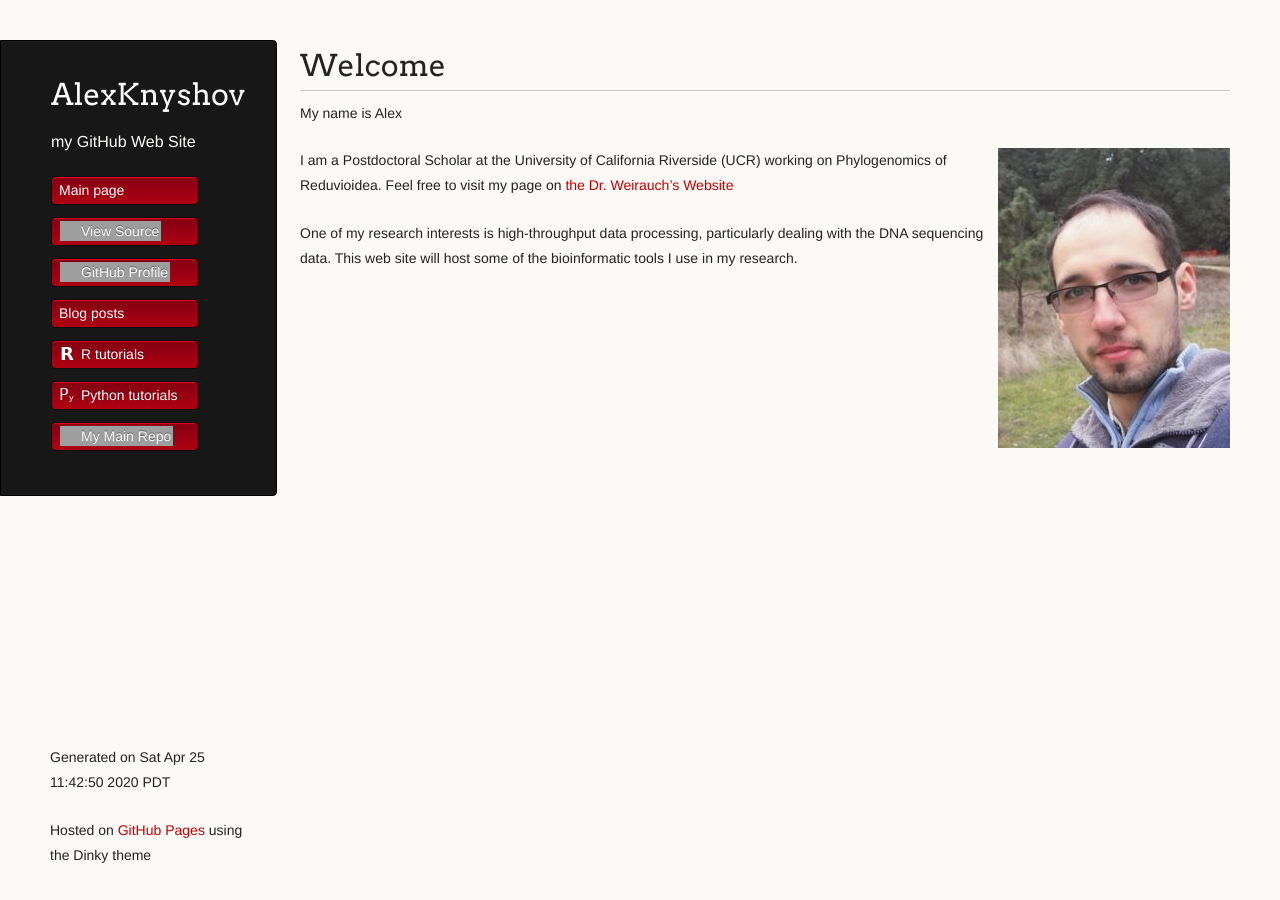
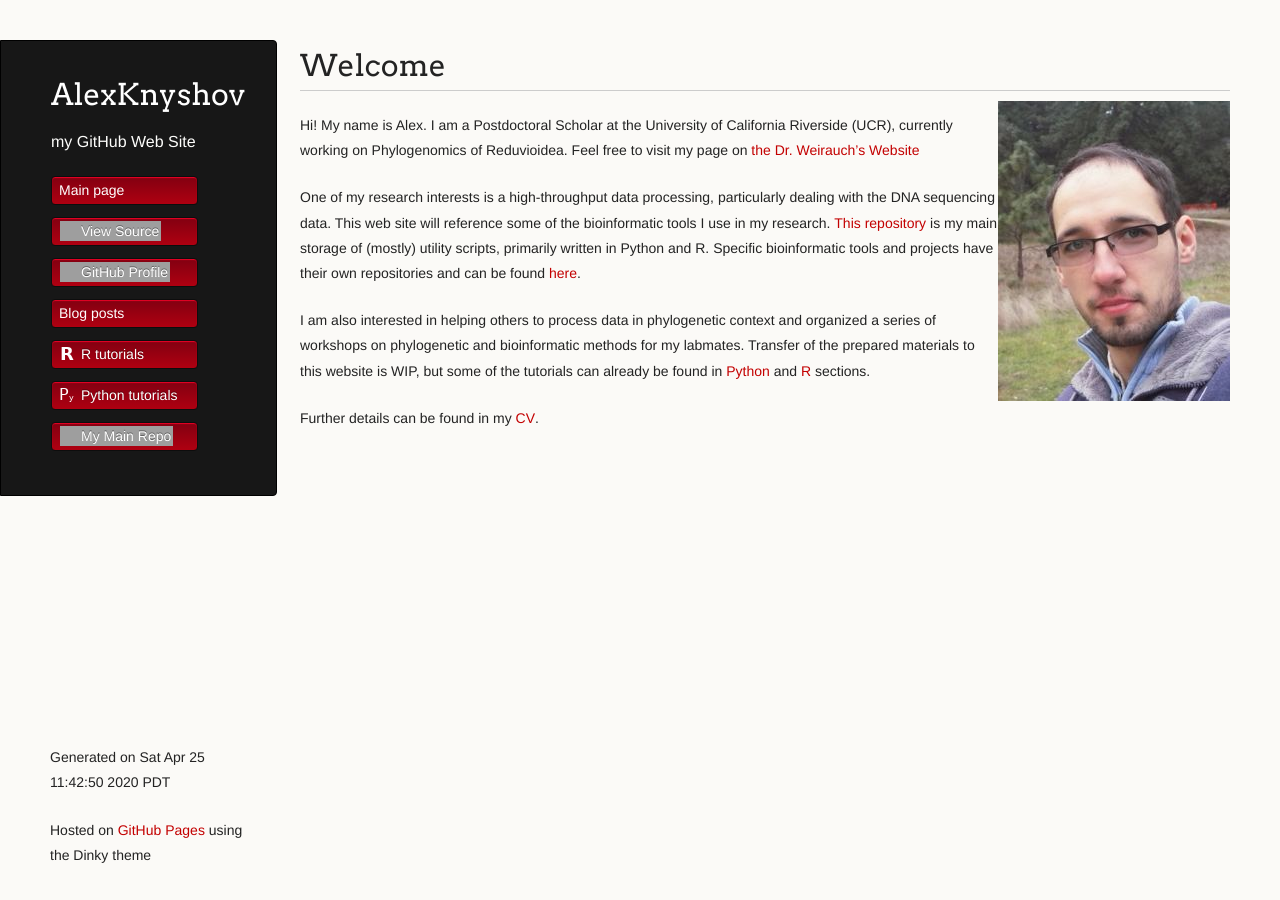
Before and after one commit to AlexKnyshov/AlexKnyshov.github.io, a Jekyll site: the page built from index.md, in a window 1280 px wide. Built offline with Jekyll 4.4.1, drawn with Linux system fonts in a browser that asks for light colours; a script that is not in the unit is left out; our own code applies the rules of GitHub Pages for plain Markdown files; grey boxes are pictures that could not be loaded.

Commit message:
CV added, index upd

```diff
--- a/index.md
+++ b/index.md
@@ -3,10 +3,12 @@
 ---
 # Welcome
 
-My name is Alex
-
 <img align="right" src="assets/images/photo.jpg">
 
-I am a Postdoctoral Scholar at the University of California Riverside (UCR) working on Phylogenomics of Reduvioidea. Feel free to visit my page on [the Dr. Weirauch's Website](https://heteroptera.ucr.edu/index.php/people/knyshov)
+Hi! My name is Alex. I am a Postdoctoral Scholar at the University of California Riverside (UCR), currently working on Phylogenomics of Reduvioidea. Feel free to visit my page on [the Dr. Weirauch's Website](https://heteroptera.ucr.edu/index.php/people/knyshov)
 
-One of my research interests is high-throughput data processing, particularly dealing with the DNA sequencing data. This web site will host some of the bioinformatic tools I use in my research.
+One of my research interests is a high-throughput data processing, particularly dealing with the DNA sequencing data. This web site will reference some of the bioinformatic tools I use in my research. [This repository](https://github.com/AlexKnyshov/main_repo) is my main storage of (mostly) utility scripts, primarily written in Python and R. Specific bioinformatic tools and projects have their own repositories and can be found [here](https://github.com/AlexKnyshov).
+
+I am also interested in helping others to process data in phylogenetic context and organized a series of workshops on phylogenetic and bioinformatic methods for my labmates. Transfer of the prepared materials to this website is WIP, but some of the tutorials can already be found in [Python]({{ site.url }}/Py_pages.html) and [R]({{ site.url }}/R_pages.html) sections.
+
+Further details can be found in my [CV]({{ site.url }}/KnyshovCV.pdf).
```
Also changed, not shown: 1 other file.
